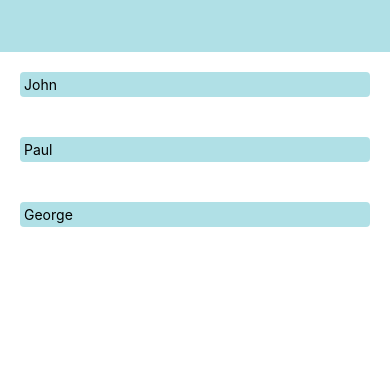
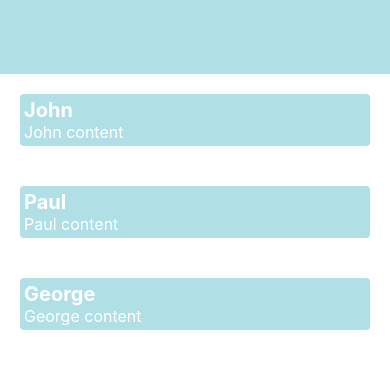
Before and after one commit to Sandun-Induranga/Notes-Management-Application, a React Native app: screen / in a window 390 px wide. Shown: the top 368 px of the page. Built offline with nearby package versions, Linux system fonts and the light colour scheme.

Commit message:
Content Updated

```diff
--- a/components/Note/Note.jsx
+++ b/components/Note/Note.jsx
@@ -1,5 +1,5 @@
 import React from "react";
-import { View, Text } from "react-native";
+import { View, Text, Image } from "react-native";
 
 const Note = ({ note }) => {
   return (
@@ -11,7 +11,24 @@ const Note = ({ note }) => {
         borderRadius: 4,
       }}
     >
-      <Text>{note.title}</Text>
+      <Text
+        style={{
+          fontSize: 20,
+          fontWeight: "bold",
+          color: "white",
+        }}
+      >
+        {note.title}
+      </Text>
+      <Text
+        style={{
+          fontSize: 16,
+          color: "white",
+        }}
+      >
+        {note.content}
+      </Text>
+      <Image source={{ uri: note.image }} />
     </View>
   );
 };
--- a/containers/Home/Home.jsx
+++ b/containers/Home/Home.jsx
@@ -1,5 +1,5 @@
 import React from "react";
-import { View, FlatList, StatusBar } from "react-native";
+import { View, FlatList } from "react-native";
 import Note from "../../components/Note/Note";
 
 const Home = () => {
@@ -19,7 +19,6 @@ const Home = () => {
         renderItem={({ item }) => <Note note={item} />}
         keyExtractor={(item) => item.id}
       />
-      <StatusBar style="auto" />
     </View>
   );
 };
```
